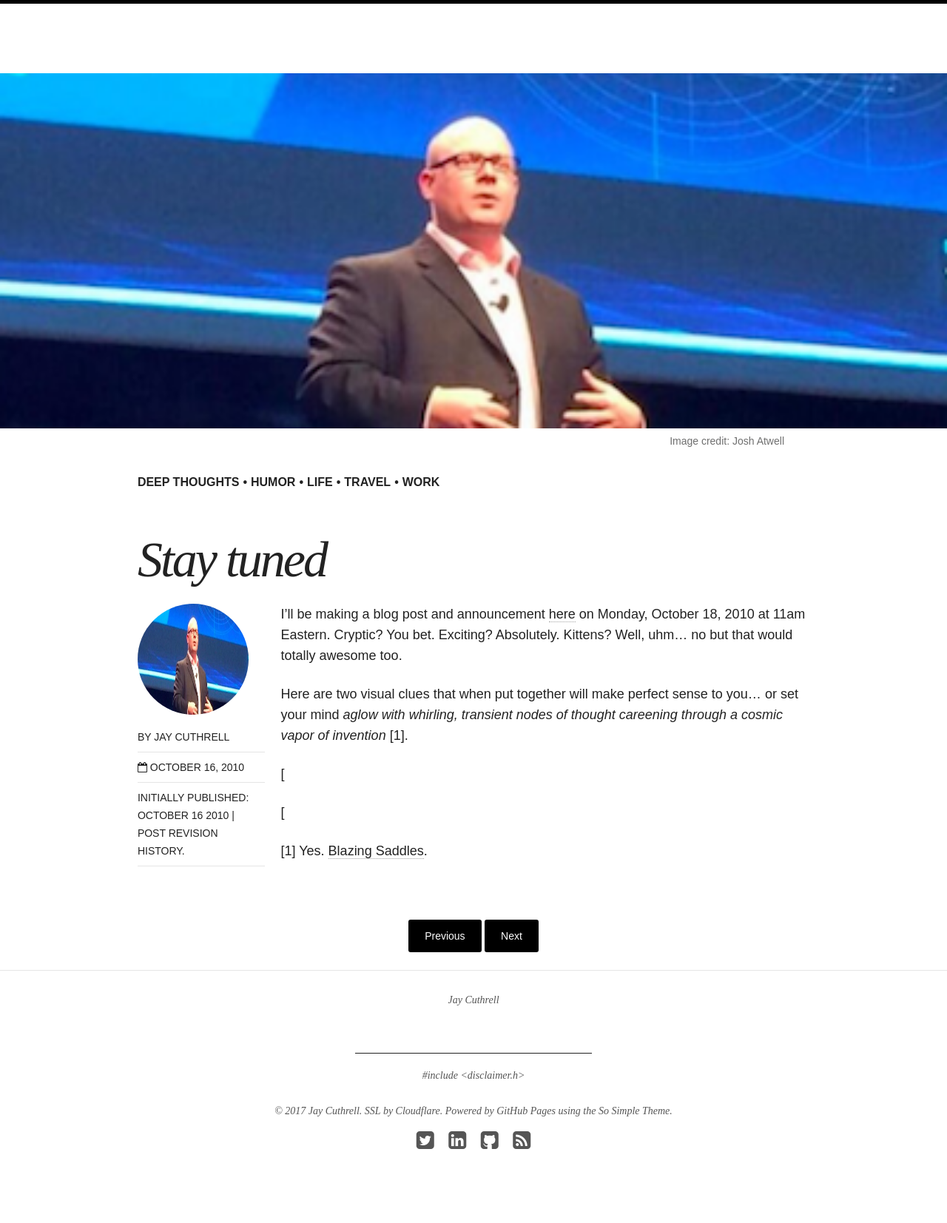
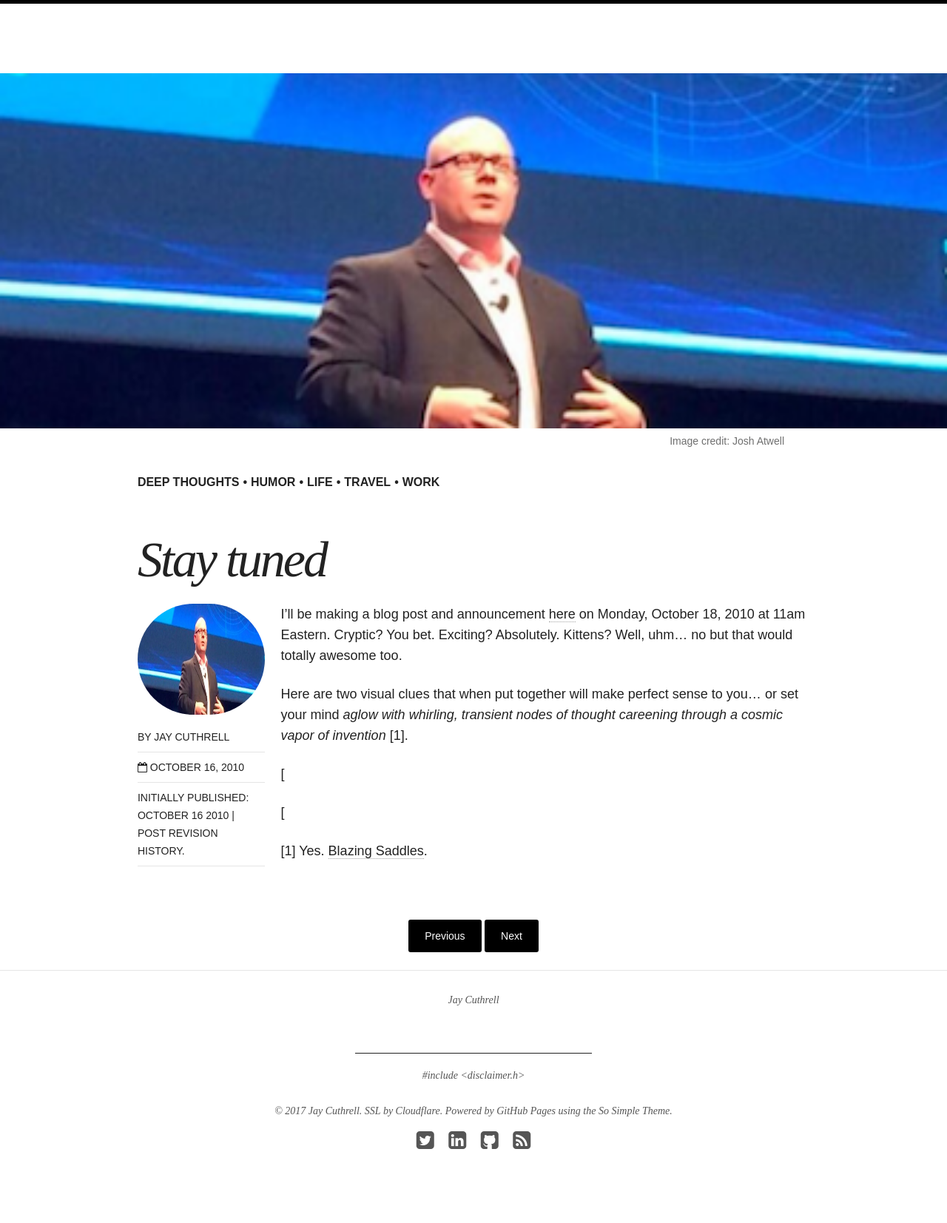
Before and after one commit to nsshommo/jaycuthrell.github.io, a Jekyll site: the page built from blog/_posts/2010-10-16-stay-tuned.markdown, in a window 1280 px wide. Shown: the whole page at 74% size. Built offline with Jekyll 4.4.1, drawn with Linux system fonts in a browser that asks for light colours; nearby versions of some CDN libraries; comment, search, counter and statistics services are not loaded.

Commit message:
try new avatar width

```diff
--- a/_sass/_page.scss
+++ b/_sass/_page.scss
@@ -146,7 +146,7 @@ span + .entry-title {
 
 	@include media($large) {
 		display: block;
-		width: 150px;
+		width: 400px;
 		height: 150px;
 		margin-bottom: 10px;
 		@include rounded(150px);
```
